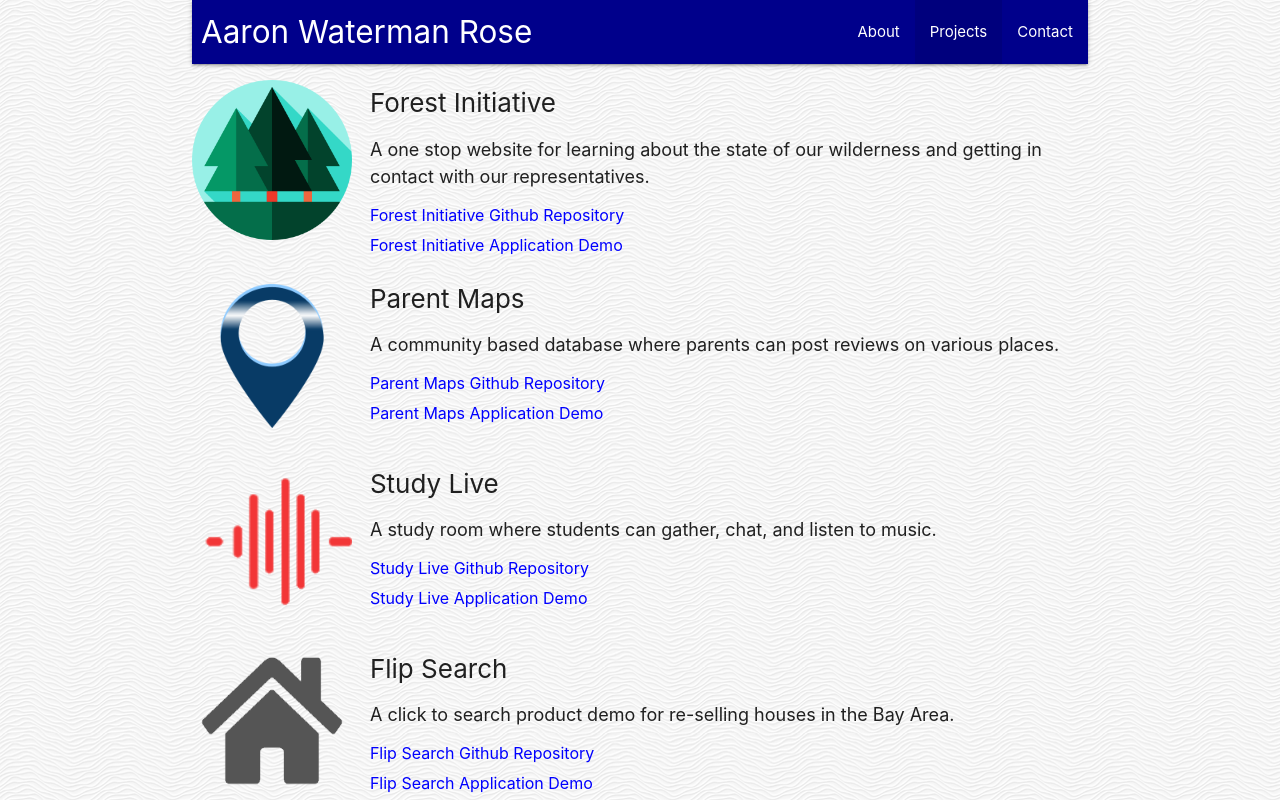
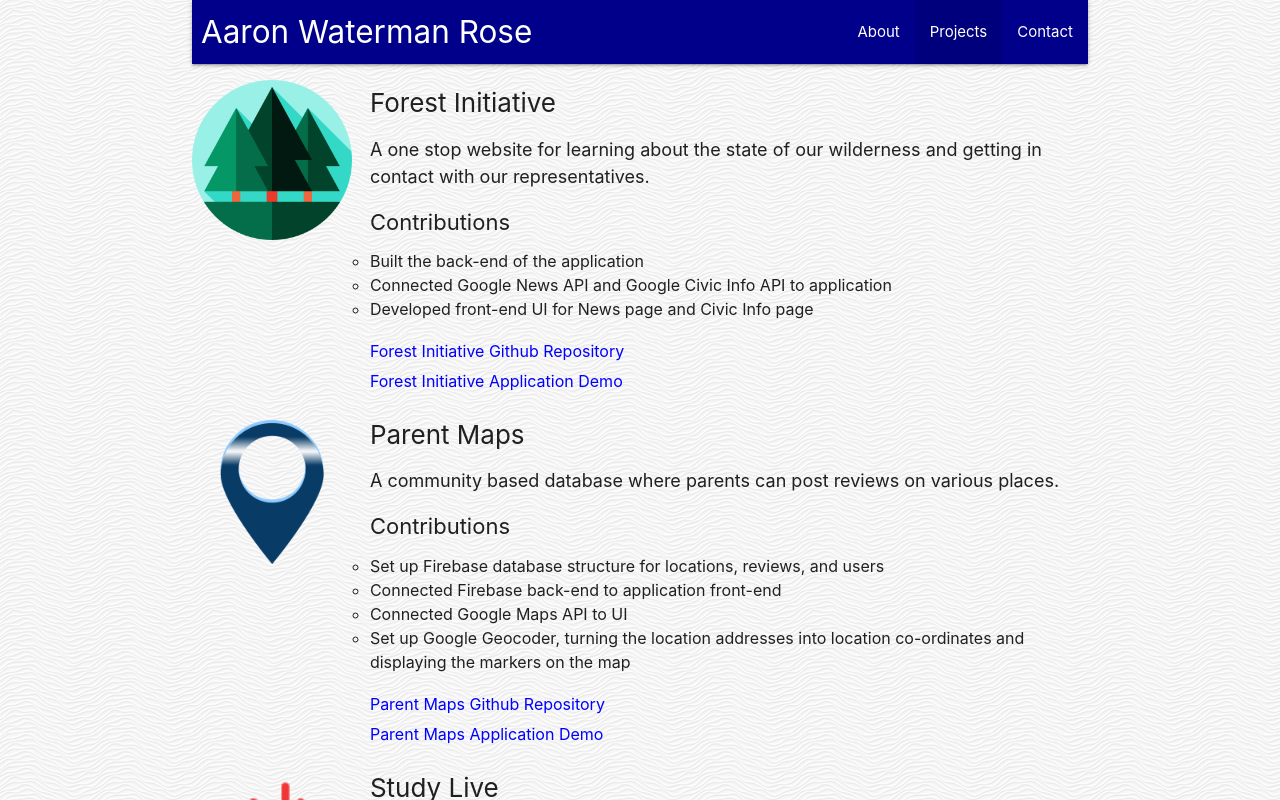
Before and after one commit to RexStrider/React-Portfolio, a React (Create React App) app in the folder client/: page /projects in a window 1280 px wide. Shown: the top 800 px of the page. Built offline with nearby package versions, Linux system fonts and the light colour scheme.

Commit message:
added contribution information to the portfolio page

```diff
--- a/client/src/Components/Portfolio.css
+++ b/client/src/Components/Portfolio.css
@@ -14,8 +14,21 @@
     font-size: 26px;
 }
 
+.portfolio h3 {
+    margin-top: 10px;
+    margin-bottom: 0px;
+
+    font-size: 22px;
+}
+
 .project p {
     margin-bottom: 10px;
+}
+
+.project ul:not(.browser-default)>li {
+    list-style-type: circle;
+
+    font-size: 16px;
 }
 
 .portfolio a {
--- a/client/src/Components/Portfolio.js
+++ b/client/src/Components/Portfolio.js
@@ -14,6 +14,10 @@ function renderProject(project) {
             <section className='project'>
                 <h2>{project.title}</h2>
                 <p>{project.description}</p>
+                <h3>Contributions</h3>
+                <ul>
+                    {project.renderContributions()}
+                </ul>
                 <section>
                     <a href={project.github_url}>
                         {project.title} Github Repository
```
